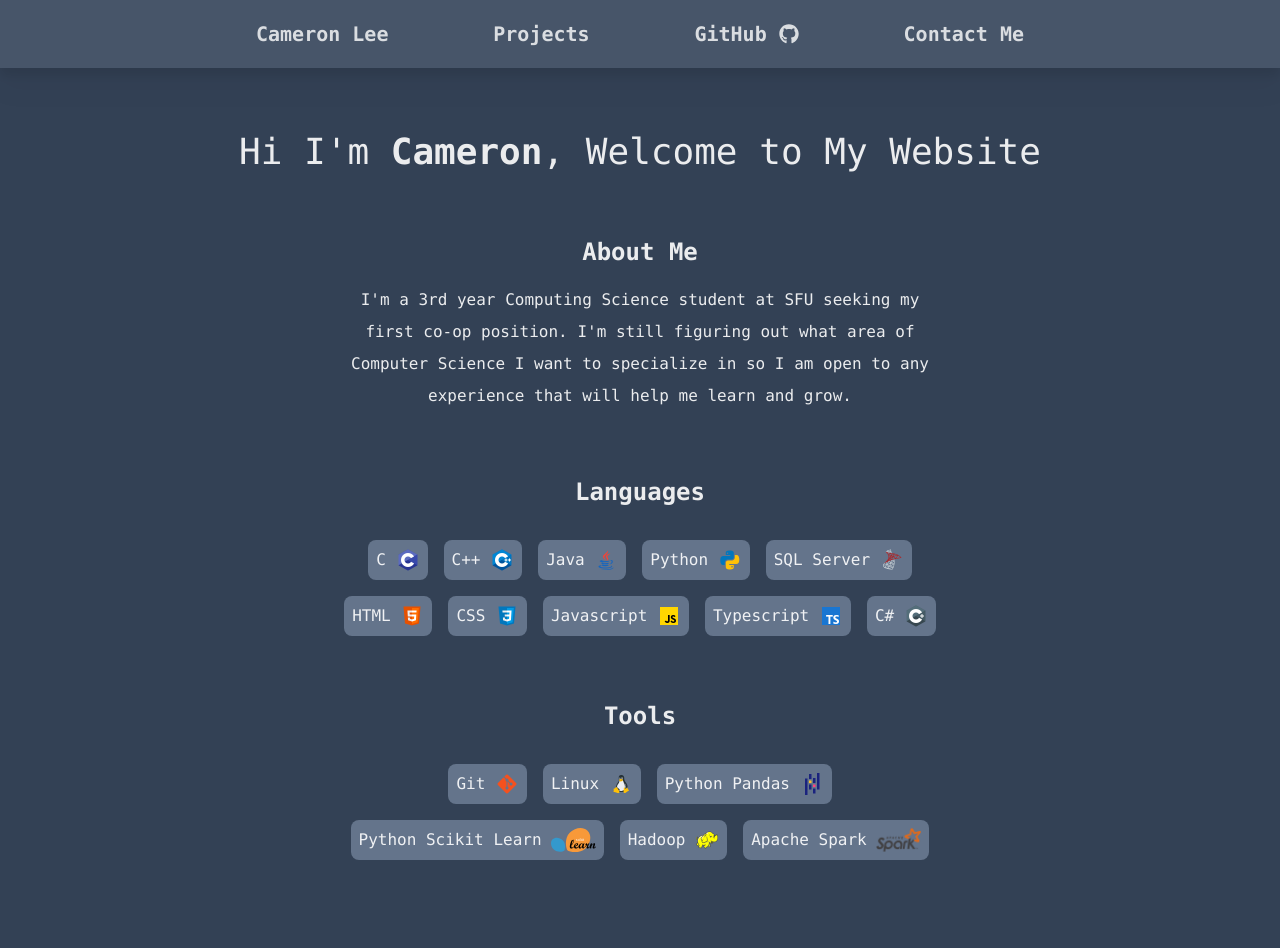
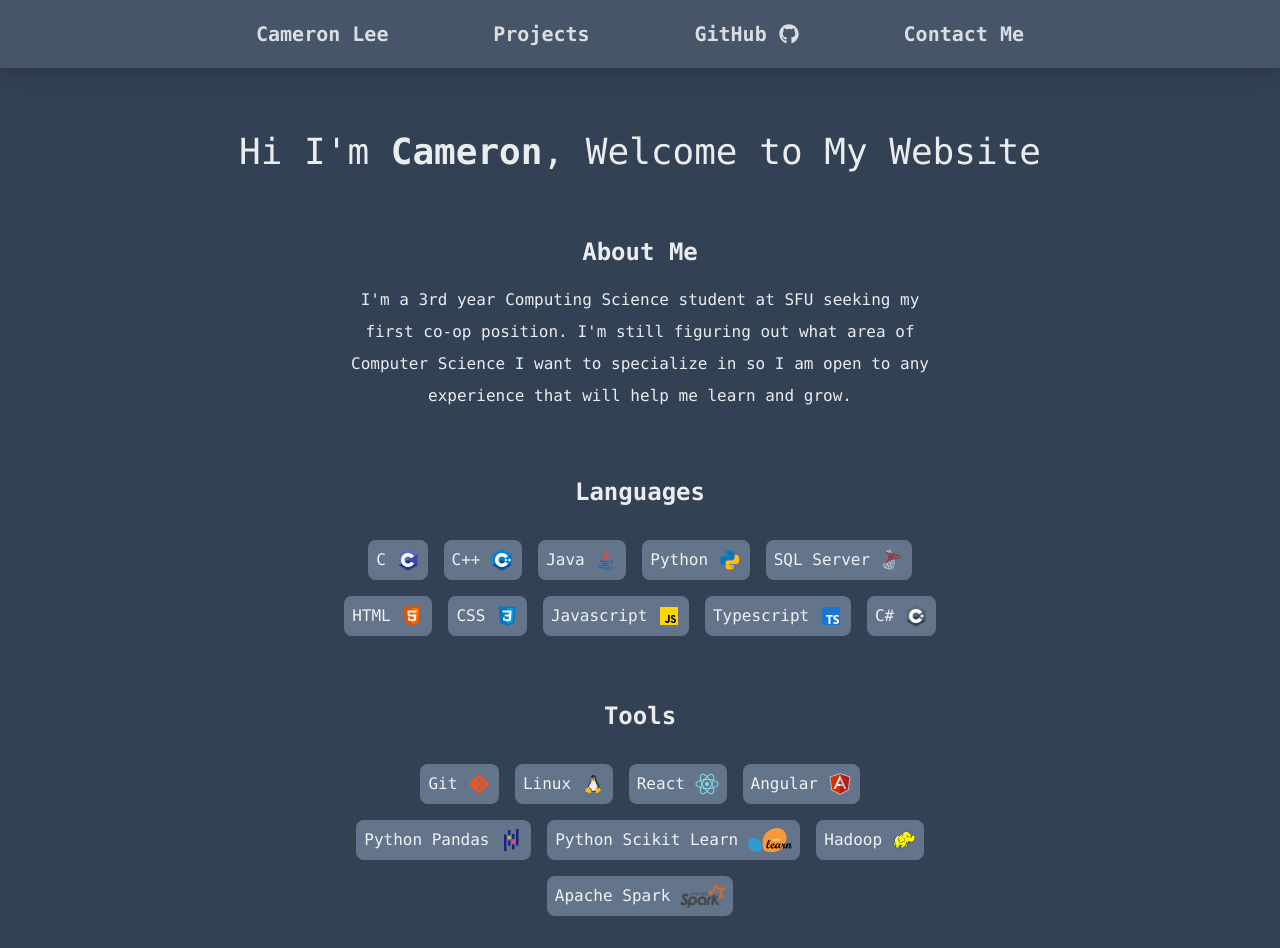
Before and after one commit to catchet101/Portfolio-Site, a Next.js app: page / in a window 1280 px wide. Before the commit the page ends 892 px from the top, so only its background shows below. Built offline with nearby package versions, Linux system fonts and the light colour scheme.

Commit message:
added react and angular to tools

```diff
--- a/app/components/main/ToolsTable.tsx
+++ b/app/components/main/ToolsTable.tsx
@@ -4,6 +4,8 @@ import ItemBox from "./ItemBox";
 const tools = [
     {tool: 'Git', imgPath: '/tools/git.png'},
     {tool: 'Linux', imgPath: '/tools/linux.png'},
+    {tool: 'React', imgPath: '/tools/react.png'},
+    {tool: 'Angular', imgPath: '/tools/angular.png'},
     {tool: 'Python Pandas', imgPath: '/tools/pandas.png'},
     {tool: 'Python Scikit Learn', imgPath: '/tools/scikit_learn.svg'},
     {tool: 'Hadoop', imgPath: '/tools/hadoop.png'},
@@ -28,6 +30,8 @@ const ToolsTable = () => {
 /*
 <a target="_blank" href="https://icons8.com/icon/20906/git">Git</a> icon by <a target="_blank" href="https://icons8.com">Icons8</a>
 <a target="_blank" href="https://icons8.com/icon/17842/linux">Linux</a> icon by <a target="_blank" href="https://icons8.com">Icons8</a>
+<a target="_blank" href="https://icons8.com/icon/123603/react-native">React Native</a> icon by <a target="_blank" href="https://icons8.com">Icons8</a>
+<a target="_blank" href="https://icons8.com/icon/71257/angularjs">angular</a> icon by <a target="_blank" href="https://icons8.com">Icons8</a>
 <a target="_blank" href="https://icons8.com/icon/xSkewUSqtErH/pandas">Pandas</a> icon by <a target="_blank" href="https://icons8.com">Icons8</a>
 <a target="_blank" href="https://icons8.com/icon/69132/hadoop-distributed-file-system">Hadoop Distributed File System</a> icon by <a target="_blank" href="https://icons8.com">Icons8</a>
 */
```
Also changed, not shown: app/page.tsx (+0 -8 lines), public/tools/angular.png (added), public/tools/react.png (added).
